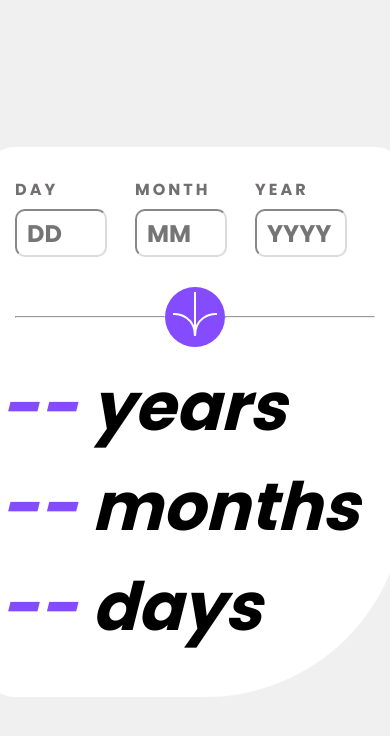
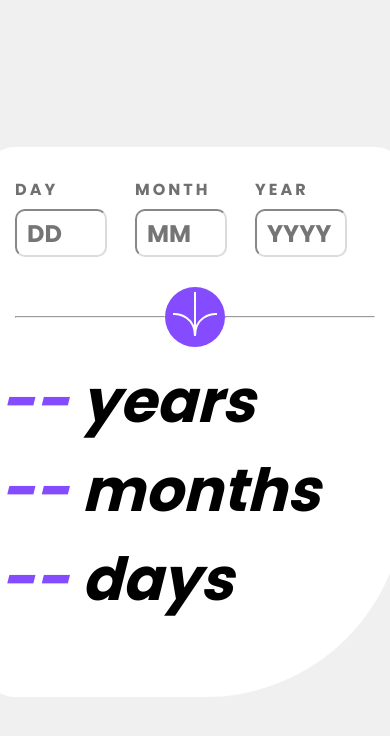
Before and after one commit to George-pkg/age-calculator, a plain HTML site: page index.html in a window 390 px wide. Drawn offline with Linux system fonts and the light colour scheme.

Commit message:
Update style.css

```diff
--- a/src/css/style.css
+++ b/src/css/style.css
@@ -198,7 +198,11 @@ button:hover {
 
     .output-dice {
         margin: 10px 15px;
-        font: italic 25pt xx-large;
+
+    }
+
+    h1 {
+        font-size: 165%;
     }
 
 }
```
